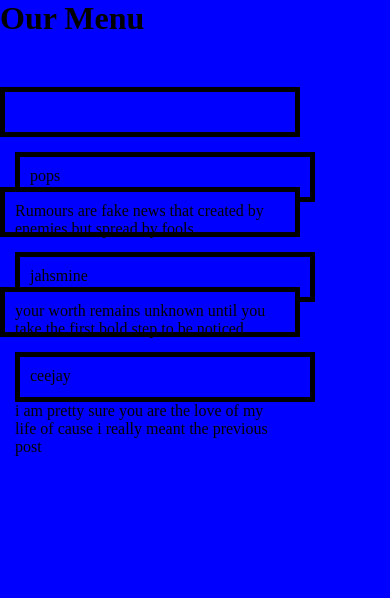
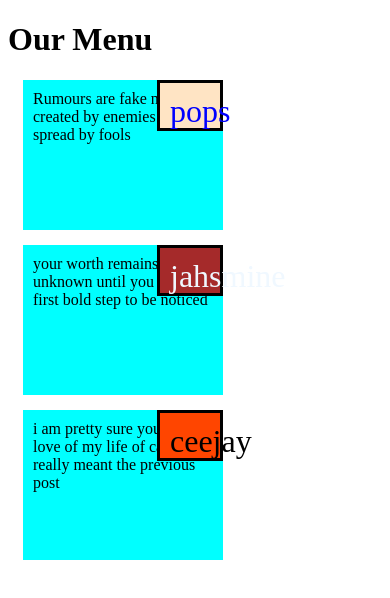
Before and after one commit to jahsmine1628/coursera-ass, a plain HTML site: page index.html in a window 390 px wide. Drawn offline with Linux system fonts and the light colour scheme.

Commit message:
media query and positioning

```diff
--- a/index.html
+++ b/index.html
@@ -2,23 +2,24 @@
 <html>
     <head>
         <meta charset="utf-8">
+        <meta name="viewport" content="width=device-width, initial-scale=1">
         <title>module2-solution</title>
         <link rel="stylesheet" href="solution.css">
     </head>
     <body>
         <h1>Our Menu</h1>
-        <div>
-            <div>pops</div>
-            Rumours are fake news that created by enemies
+        <div class="div-lg-1 div-md- div-sm-3">
+            <p  id="p1">pops</p>
+             Rumours are fake news that created by enemies
              but spread by fools
         </div>
-        <div>
-            <div>jahsmine</div>
+        <div class="div-lg-1 div- div-md- div-sm-3">
+            <p id="p2">jahsmine</p>
             your worth remains unknown
             until you take the first bold step to be noticed
         </div>
-        <div>
-            <div>ceejay</div>
+        <div class="div-lg-1 div-md- div-sm-3">
+            <p id="p3">ceejay</p>
             i am pretty sure you are the love of my life
             of cause i really meant the previous post
         </div>
--- a/solution.css
+++ b/solution.css
@@ -1,17 +1,99 @@
 * {
     box-sizing: border-box;
-    margin: 0;
-    padding: 0;
   }
-body {
-    background-color: blue;
+* .yap {
+    width: 100%;
 }
 div {
-    background-color: blue;
+    margin: 15px;
+    border: 2px;
     padding: 10px;
-    border: 5px solid black;
-    width: 300px;
-    height: 50px;
-    margin-top: 50px;
+    width: 200px;
+    height: 150px;
+    background-color: aqua;
+    position: relative;
+}
+p {
+     padding: 10px;
+    border: 3px solid black;
+    width: 20%;
+    height: 25px;
+    margin-top: 0em;
+    margin-left: auto;
+    font-family: 'Times New Roman', Times, serif;
+    box-sizing: content-box;
+    font-size: 200%;
+    text-align: center;
+}
+#p1 {
+    background-color: bisque;
+    float: right;
+    color: blue;
+    position: absolute;
+    top: 0px;
+    right: 0px;
 
 }
+#p2 {
+    background-color: brown;
+    float: right;
+    color: aliceblue;
+    position: absolute;
+    right: 0px;
+    top: 0px;
+}
+#p3 {
+    background-color:orangered;
+    float: right;
+    color:black;
+    position: absolute;
+    right: 0px;
+    top: 0px;
+}
+@media (min-width: 992px) {
+      .div-lg-1, .div-lg-2, .div-lg-3
+      {float: left;
+        border: 1px solid green;
+      }
+      .div-lg-1 {
+        width: 33.33%;
+      }
+      .div-lg-2 {
+        width: 33.33%;
+      }
+      .div-lg-3 {
+        width: 33.33%;
+      }
+  }
+  @media (min-width: 768px) and (max-width: 991px) {
+    .div-md-1, .div-md-2, .div-md-3
+    {
+        float: left;
+    border: 1px solid green;
+  }
+  .div-md-1 {
+    width: 50%;
+  }
+  .div-md-2 {
+    width: 50%;
+  }
+  .div-md-3 {
+    width: 100%;
+  }
+    }
+    @media (max-width: 767) {
+        .div-sm-1,.div-sm-2.div-sm-1
+        {
+            float: left;
+        border: 1px solid green;
+      }
+      .div-md-1 {
+        width: 100%;
+      }
+      .div-md-2 {
+        width: 100%;
+      }
+      .div-md-3 {
+        width: 100%;
+      }
+    }
```
